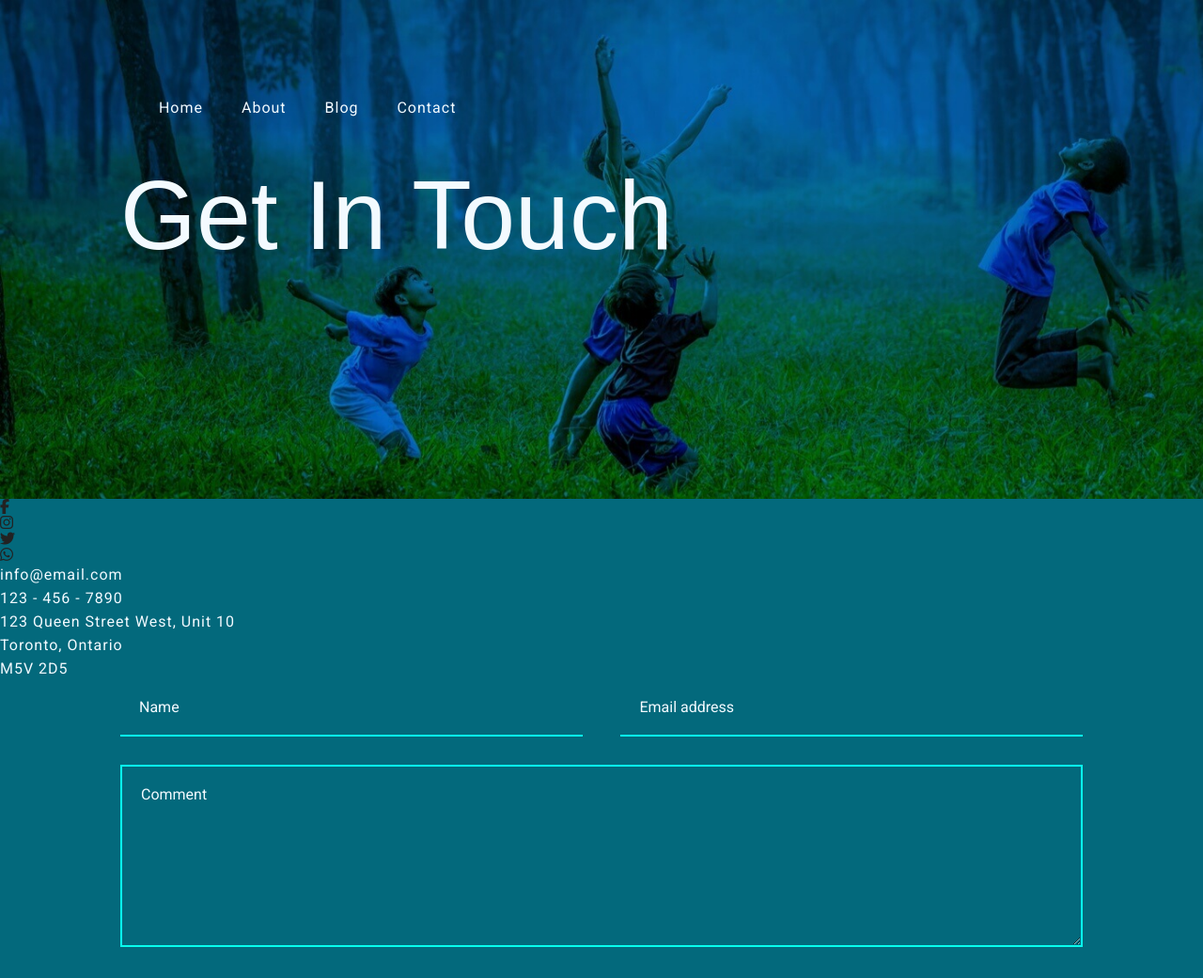
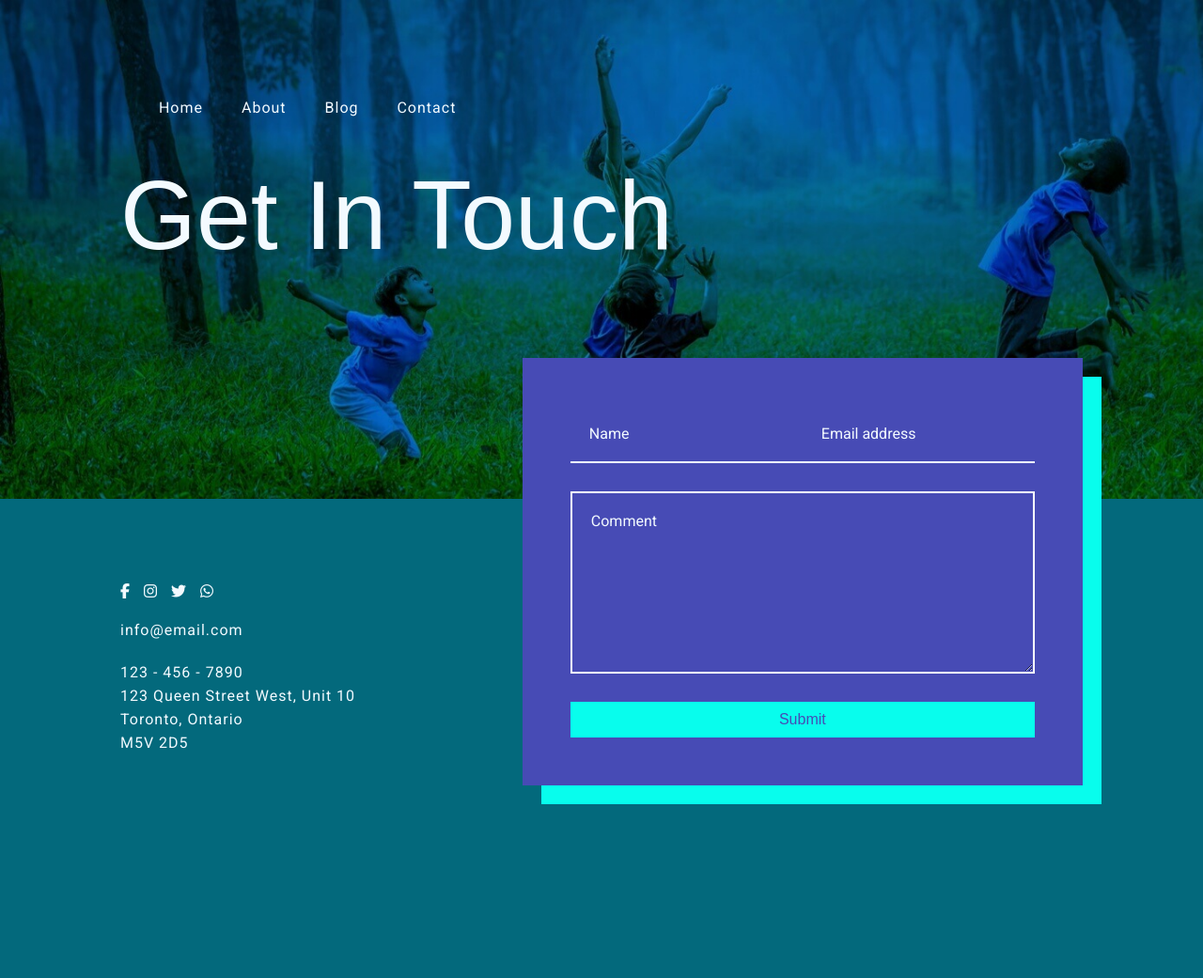
Before and after one commit to kingofkaties/katie-king-project-two, a plain HTML site: page contact.html in a window 1280 px wide. Shown: the top 1041 px of the page at 94% size. Drawn offline with Linux system fonts and the light colour scheme; a web font is replaced by a local one.

Commit message:
Styled contact page

```diff
--- a/contact.html
+++ b/contact.html
@@ -33,34 +33,34 @@
         <!-- MAIN BEGINS -->
 
         <main>
-            <div class="contact--flex">
-                <section class="contact--info">
-                    <div class="contact--info-flex">
-                        <div class="contact--icons">
-                            <div class="contact--icons-facebook">
+            <div class="flex inner-wrapper">
+                <section class="info">
+                        <div class="icons">
+                            <div class="icons-facebook">
                                 <i class="fab fa-facebook-f"></i>
                             </div>
-                            <div class="contact--icons-instagram">
+                            <div class="icons-instagram">
                                 <i class="fab fa-instagram"></i>
                             </div>
-                            <div class="contact--icons-twitter">
+                            <div class="icons-twitter">
                                 <i class="fab fa-twitter"></i>
                             </div>
-                            <div class="contact--icons-whatsapp">
+                            <div class="icons-whatsapp">
                                 <i class="fab fa-whatsapp"></i>
                             </div>
+                        </div>
+                        <div class="email">
                             <p>info@email.com</p>
-                            <div class="contact--address">
-                                <p>123 - 456 - 7890</p>
-                                <p>123 Queen Street West, Unit 10</p>
-                                <p>Toronto, Ontario</p>
-                                <p>M5V 2D5</p>
-                            </div>
                         </div>
-                    </div>
+                        <div class="address">
+                            <p>123 - 456 - 7890</p>
+                            <p>123 Queen Street West, Unit 10</p>
+                            <p>Toronto, Ontario</p>
+                            <p>M5V 2D5</p>
+                        </div>
                 </section>
-                <form action="" class="contact--form">
-                    <div class="form-flex">
+                <form action="" class="form">
+                    <div class="form--flex">
                         <input type="text" name="" id="first-name" placeholder="Name">
                         <label for="first-name" class="sr-only">First name
                         </label>
@@ -69,10 +69,18 @@
                     </div>
                     <textarea name="" id="comment" placeholder="Comment" cols="30" rows="10"></textarea>
                     <label class="sr-only" for="comment">Comment</label>
-                    <input type="submit" value="Post Comment">
+                    <input type="submit" value="Submit">
                 </form>
             </div>
         </main>
 
+        <!-- MAIN ENDS -->
+        <!-- FOOTER BEGINS -->
+
+        <footer>
+            <p>Copyright © HackerYou 2019</p>
+        </footer>
+
+
 </body>
 </html>
--- a/styles/sass/_blog.scss
+++ b/styles/sass/_blog.scss
@@ -69,7 +69,7 @@
     width: calc(100% - 20px);
 }
 
-.blog--text {
+.article--text {
     border-left: 5px solid $accent;
     border-bottom: 5px solid $accent;
     padding: 10%;
@@ -77,7 +77,7 @@
 
 // comments
 
-.blog--comments {
+.comments {
     padding: 5% 10%;
     .comment {
         // border: 1px solid orange;
@@ -98,6 +98,6 @@
 }
 
 
-form {
+.blog form {
     padding: 0 10%;
 }
--- a/styles/sass/_contact.scss
+++ b/styles/sass/_contact.scss
@@ -1,7 +1,58 @@
-.contact header {
-    background-image: url("../assets/contact-header.jpg")
+
+.contact {
+
+    header {
+        background-image: url("../assets/contact-header.jpg")
+    }
+
+    p {
+        padding: 0;
+    }
+
+    .flex {
+        display: flex;
+        flex: 1 0 auto;
+        justify-content: space-between;
+    }
+
+    .info div {
+        margin-top: 20px;
+    }
+
+    // .info {
+    //     display: flex;
+    //     flex-direction: column;
+    //     justify-content: flex-start;
+    // }
+
+    .icons {
+        display: flex;
+    }
+
+    i {
+        margin-right: 15px;
+    }
+
+    form {
+        padding: 5%;
+        box-shadow: 20px 20px $accent;
+        transform: translateY(-200px);
+
+        input[type=text],
+        input[type=email],
+        textarea {
+            background-color: $secondary;
+        }
+
+        input[type=text],
+        input[type=email] {
+            border-bottom: 2px solid $text;
+        }
+
+        textarea {
+            border: 2px solid white;
+        }
+
+    }
+
 }
-
-p {
-    padding: 0;
-}
--- a/styles/sass/_form.scss
+++ b/styles/sass/_form.scss
@@ -2,7 +2,7 @@
 //     // border: 1px solid yellow;
 // }
 
-.form-flex {
+.form--flex {
     // border: 1px solid red;
     display: flex;
     flex-wrap: wrap;
@@ -12,7 +12,7 @@
 input[type=text],
 input[type=email] {
     // border: 1px solid blue;
-    flex: 0 1 48%;
+    flex: 1 1 48%;
 }
 
 textarea,
--- a/styles/sass/_palette.scss
+++ b/styles/sass/_palette.scss
@@ -18,11 +18,12 @@ h5,
 li,
 p,
 a,
-::placeholder {
+::placeholder,
+.contact i {
     color: $text;
 }
 
-.icons--flex i,
+.home i,
 .btn,
 input[type=submit] {
     background-color: $accent;
@@ -30,7 +31,8 @@ input[type=submit] {
 
 .about--flex,
 .gallery,
-.aside--text {
+.aside--text,
+.contact form {
     background-color: $secondary;
 }
 
--- a/styles/sass/_wrappers.scss
+++ b/styles/sass/_wrappers.scss
@@ -14,8 +14,15 @@
 .btn,
 input[type=submit] {
     padding: 10px;
+    display: inline-block;
+}
+
+input[type=submit] {
+    margin-top: 0;
+}
+
+.btn {
     margin-top: 30px;
-    display: inline-block;
 }
 
 p {
```
Also changed, not shown: blog.html (+4 -4 lines), styles/styles.css.
